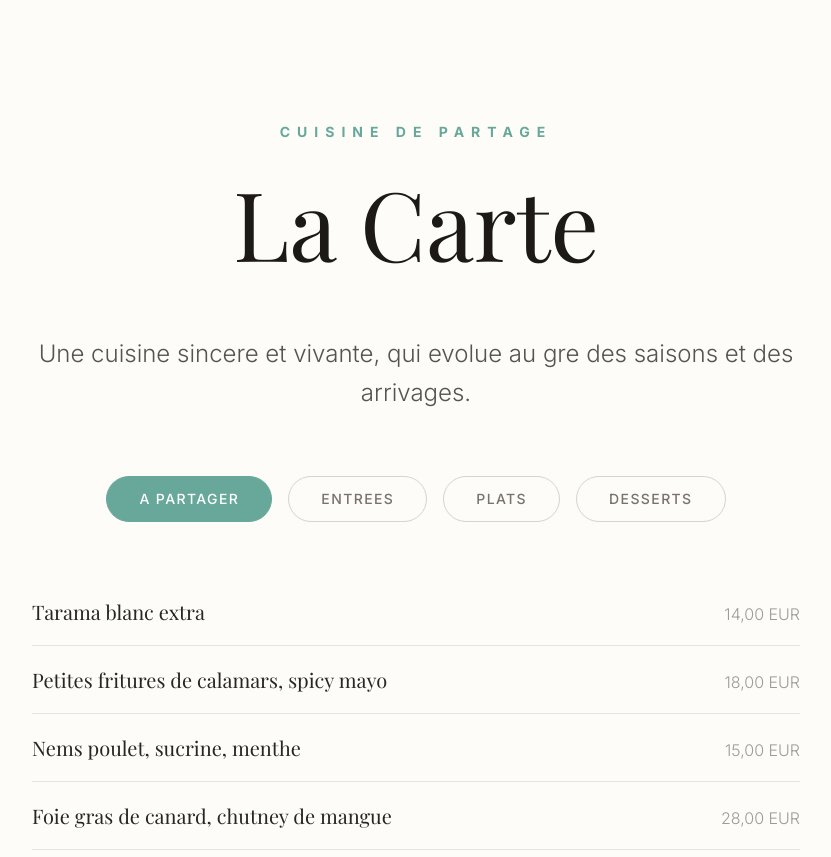
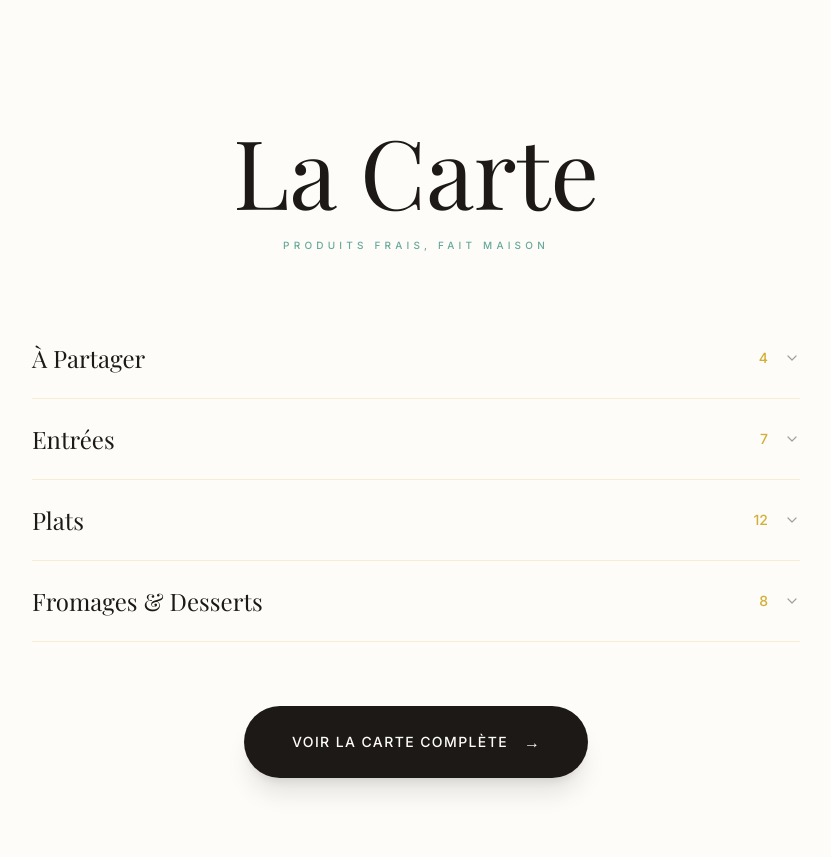
Before and after one commit to PremIA92100/AMOURETTE-LANDING-PAGE, a Next.js app: page / in a window 1280 px wide. Shown: the part 1940-2797 px from the top of the page, without its empty margins (224-1055 px from the left). Built offline with nearby package versions, Linux system fonts and the light colour scheme; a web font is replaced by a local one.

Commit message:
refactor: MenuPreview accordion + fix accents français

```diff
--- a/components/sections/MenuPreview.tsx
+++ b/components/sections/MenuPreview.tsx
@@ -9,10 +9,10 @@ import { slugMap } from '@/lib/i18n'
 const easeOutExpo: [number, number, number, number] = [0.16, 1, 0.3, 1]
 
 const categories = [
-  { key: 'partager', label: 'A Partager' },
-  { key: 'entrees', label: 'Entrees' },
+  { key: 'partager', label: 'À Partager' },
+  { key: 'entrees', label: 'Entrées' },
   { key: 'plats', label: 'Plats' },
-  { key: 'desserts', label: 'Desserts' },
+  { key: 'desserts', label: 'Fromages & Desserts' },
 ]
 
 const menuData: Record<string, { name: string; price: string }[]> = {
@@ -23,143 +23,177 @@ const menuData: Record<string, { name: string; price: string }[]> = {
     { name: 'Foie gras de canard, chutney de mangue', price: '28,00 EUR' },
   ],
   entrees: [
-    { name: 'Veloute de butternut, noisettes grillees', price: '12,00 EUR' },
-    { name: 'Poireaux fondants, vinaigrette truffee', price: '15,00 EUR' },
+    { name: 'Velouté de butternut, noisettes grillées', price: '12,00 EUR' },
+    { name: 'Poireaux fondants, vinaigrette truffée', price: '15,00 EUR' },
     { name: "Salade d'endives, roquefort et noix", price: '16,00 EUR' },
-    { name: 'Thon epice, guacamole avocat', price: '23,00 EUR' },
+    { name: 'Thon épicé, guacamole avocat', price: '23,00 EUR' },
     { name: 'Tartare de bar, burrata, poutargue', price: '28,00 EUR' },
-    { name: "Coeur de saumon fume a l'aneth, blinis", price: '28,00 EUR' },
+    { name: "Cœur de saumon fumé à l'aneth, blinis", price: '28,00 EUR' },
     { name: "Carpaccio de Saint-Jacques, huile d'olive citron", price: '22,00 EUR' },
   ],
   plats: [
     { name: 'Gratin de macaroni, jambon, emmental et truffes', price: '28,00 EUR' },
-    { name: 'Lasagne de legumes grilles, tomate basilic', price: '22,00 EUR' },
+    { name: 'Lasagne de légumes grillés, tomate basilic', price: '22,00 EUR' },
     { name: 'Salade thai, saumon cru, citron soja', price: '28,00 EUR' },
-    { name: 'Risotto cremeux, gambas plancha', price: '38,00 EUR' },
-    { name: 'Noix de Saint-Jacques juste snackees', price: '38,00 EUR' },
-    { name: 'Saumon laque miso, gingembre, coriandre', price: '32,00 EUR' },
+    { name: 'Risotto crémeux, gambas plancha', price: '38,00 EUR' },
+    { name: 'Noix de Saint-Jacques juste snackées', price: '38,00 EUR' },
+    { name: 'Saumon laqué miso, gingembre, coriandre', price: '32,00 EUR' },
     { name: 'Bar plancha beurre blanc aux agrumes', price: '38,00 EUR' },
     { name: 'Steak tartare tradition, frites', price: '26,00 EUR' },
     { name: 'Bacon burger Aubrac', price: '28,00 EUR' },
-    { name: 'Paillard de poulet extra grille au citron', price: '28,00 EUR' },
-    { name: 'Plat mijote de boeuf', price: '26,00 EUR' },
-    { name: 'Entrecote argentine bearnaise', price: '47,00 EUR' },
+    { name: 'Paillard de poulet extra grillé au citron', price: '28,00 EUR' },
+    { name: 'Plat mijoté de bœuf', price: '26,00 EUR' },
+    { name: 'Entrecôte argentine béarnaise', price: '47,00 EUR' },
   ],
   desserts: [
-    { name: "Comte 24 mois, pain du coin grille", price: '12,00 EUR' },
-    { name: 'Brioche perdue caramelisee', price: '14,00 EUR' },
-    { name: 'Creme brulee pistache, noisettes', price: '12,00 EUR' },
+    { name: 'Comté 24 mois, pain du coin grillé', price: '12,00 EUR' },
+    { name: 'Brioche perdue caramélisée', price: '14,00 EUR' },
+    { name: 'Crème brûlée pistache, noisettes', price: '12,00 EUR' },
     { name: 'Clafoutis de saison', price: '12,00 EUR' },
     { name: 'Pavlova fruits rouges', price: '22,00 EUR' },
     { name: 'Salade de mangue passion', price: '14,00 EUR' },
     { name: 'Petit pot de glace et sorbet, Philippe Faur', price: '8,00 EUR' },
-    { name: 'Gateau au chocolat, creme anglaise maison', price: '14,00 EUR' },
+    { name: 'Gâteau au chocolat, crème anglaise maison', price: '14,00 EUR' },
   ],
 }
 
-function MenuItem({ item, index }: { item: { name: string; price: string }; index: number }) {
-  return (
-    <motion.div
-      key={item.name}
-      initial={{ opacity: 0, y: 10 }}
-      animate={{ opacity: 1, y: 0 }}
-      transition={{
-        duration: 0.3,
-        delay: index * 0.05,
-        ease: easeOutExpo,
-      }}
-      className="group relative py-5 cursor-default"
-    >
-      <div className="flex justify-between items-baseline w-full gap-4">
-        <span className="text-stone-800 font-serif text-base md:text-xl md:group-hover:text-amourette transition-colors duration-300">
-          {item.name}
-        </span>
-        <span className="text-stone-500 text-sm md:text-base font-light whitespace-nowrap shrink-0 opacity-100 md:opacity-70 md:group-hover:opacity-100 transition-opacity duration-300">
-          {item.price}
-        </span>
-      </div>
-      <div className="absolute bottom-0 left-0 right-0 h-[1px] bg-stone-200">
-        <div className="h-full bg-amourette origin-left scale-x-0 md:group-hover:scale-x-100 transition-transform duration-300 ease-out" />
-      </div>
-    </motion.div>
-  )
+function formatPrice(raw: string): string {
+  const num = parseFloat(raw.replace(',', '.').replace(/[^0-9.]/g, ''))
+  if (isNaN(num)) return raw
+  return num % 1 === 0 ? `${Math.round(num)}€` : `${num.toFixed(2).replace('.', ',')}€`
 }
 
 export default function MenuPreview({ locale = 'fr' }: { locale?: Locale }) {
-  const [activeTab, setActiveTab] = useState('partager')
+  const [openKey, setOpenKey] = useState<string | null>(null)
+
+  const toggle = (key: string) => {
+    setOpenKey((prev) => (prev === key ? null : key))
+  }
 
   return (
     <section className="py-20 md:py-32 bg-paper relative overflow-hidden">
       <div className="absolute inset-0 bg-[radial-gradient(circle_at_center,_var(--tw-gradient-stops))] from-stone-100/40 via-paper to-paper" />
 
       <div className="container mx-auto px-6 relative z-10">
-        <div className="max-w-4xl mx-auto text-center">
-          <motion.span
+        {/* Header */}
+        <div className="max-w-3xl mx-auto text-center mb-12 md:mb-16">
+          <motion.h2
+            initial={{ opacity: 0, y: 20 }}
+            whileInView={{ opacity: 1, y: 0 }}
+            viewport={{ once: true, amount: 0.2 }}
+            transition={{ duration: 0.8, ease: easeOutExpo }}
+            className="text-4xl md:text-8xl font-serif text-stone-900 mb-4"
+          >
+            La Carte
+          </motion.h2>
+          <motion.p
             initial={{ opacity: 0, y: 15 }}
             whileInView={{ opacity: 1, y: 0 }}
             viewport={{ once: true, amount: 0.2 }}
-            transition={{ duration: 0.5, ease: easeOutExpo }}
-            className="text-amourette text-xs md:text-sm font-bold uppercase tracking-[0.5em] mb-8 block"
+            transition={{ duration: 0.5, delay: 0.15, ease: easeOutExpo }}
+            className="text-amourette text-xs md:text-sm font-medium uppercase tracking-[0.3em]"
+            style={{ fontVariantCaps: 'all-small-caps' }}
           >
-            Cuisine de Partage
-          </motion.span>
-
-          <h2 className="text-4xl md:text-8xl font-serif text-stone-900 mb-12 md:mb-16">
-            La Carte
-          </h2>
-
-          <motion.p
-            initial={{ opacity: 0, y: 20 }}
-            whileInView={{ opacity: 1, y: 0 }}
-            viewport={{ once: true, amount: 0.2 }}
-            transition={{ duration: 0.5, delay: 0.2, ease: easeOutExpo }}
-            className="text-stone-600 text-lg md:text-2xl font-light leading-relaxed mb-12 md:mb-16 max-w-3xl mx-auto"
-          >
-            Une cuisine sincere et vivante, qui evolue au gre des saisons et
-            des arrivages.
+            {locale === 'fr' ? 'Produits frais, fait maison' : 'Fresh products, homemade'}
           </motion.p>
         </div>
 
+        {/* Accordion */}
+        <div className="max-w-3xl mx-auto">
+          {categories.map((cat, catIndex) => {
+            const isOpen = openKey === cat.key
+            const items = menuData[cat.key]
+
+            return (
               <motion.div
-          initial={{ opacity: 0, y: 15 }}
+                key={cat.key}
+                initial={{ opacity: 0, y: 12 }}
                 whileInView={{ opacity: 1, y: 0 }}
                 viewport={{ once: true, amount: 0.2 }}
-          transition={{ duration: 0.5, delay: 0.3, ease: easeOutExpo }}
-          className="max-w-4xl mx-auto mb-12"
+                transition={{
+                  duration: 0.5,
+                  delay: catIndex * 0.1,
+                  ease: easeOutExpo,
+                }}
+                className="border-b border-[#D4AF37]/20"
               >
-          <div className="flex overflow-x-auto gap-2 md:gap-4 justify-center pb-2">
-            {categories.map((cat) => (
+                {/* Accordion Header */}
                 <button
-                key={cat.key}
-                onClick={() => setActiveTab(cat.key)}
-                className={`relative px-5 py-2.5 md:px-8 md:py-3 min-h-[44px] text-xs md:text-sm uppercase tracking-widest font-medium whitespace-nowrap rounded-full border transition-all duration-500 ${
-                  activeTab === cat.key
-                    ? 'bg-amourette text-white border-amourette'
-                    : 'bg-transparent text-stone-500 border-stone-300 md:hover:border-amourette md:hover:text-amourette'
-                }`}
+                  onClick={() => toggle(cat.key)}
+                  className="w-full min-h-14 flex items-center justify-between py-5 md:py-6 group cursor-pointer"
                 >
+                  <span className="font-serif text-xl md:text-2xl text-stone-900 transition-all duration-300 group-hover:text-amourette group-hover:translate-x-1.5 inline-block">
                     {cat.label}
+                  </span>
+                  <div className="flex items-center gap-3 md:gap-4">
+                    <span className="text-[#D4AF37] text-xs md:text-sm font-medium">
+                      {items.length}
+                    </span>
+                    <motion.svg
+                      animate={{ rotate: isOpen ? 180 : 0 }}
+                      transition={{ duration: 0.35, ease: easeOutExpo }}
+                      width="16"
+                      height="16"
+                      viewBox="0 0 16 16"
+                      fill="none"
+                      className="text-stone-400"
+                    >
+                      <path
+                        d="M4 6L8 10L12 6"
+                        stroke="currentColor"
+                        strokeWidth="1.2"
+                        strokeLinecap="round"
+                        strokeLinejoin="round"
+                      />
+                    </motion.svg>
+                  </div>
                 </button>
+
+                {/* Accordion Content */}
+                <AnimatePresence initial={false}>
+                  {isOpen && (
+                    <motion.div
+                      initial={{ height: 0, opacity: 0 }}
+                      animate={{ height: 'auto', opacity: 1 }}
+                      exit={{ height: 0, opacity: 0 }}
+                      transition={{
+                        height: { type: 'spring', stiffness: 350, damping: 35 },
+                        opacity: { duration: 0.25 },
+                      }}
+                      className="overflow-hidden"
+                    >
+                      <div className="pb-6 md:pb-8">
+                        {items.map((item, index) => (
+                          <motion.div
+                            key={`${item.name}-${index}`}
+                            initial={{ opacity: 0, y: 8 }}
+                            animate={{ opacity: 1, y: 0 }}
+                            transition={{
+                              duration: 0.3,
+                              delay: index * 0.04,
+                              ease: easeOutExpo,
+                            }}
+                            className="flex items-baseline gap-2 py-4 md:py-5 group/item"
+                          >
+                            <span className="font-serif text-base md:text-lg text-stone-800 shrink-0 transition-all duration-300 group-hover/item:font-medium">
+                              {item.name}
+                            </span>
+                            <span className="flex-1 border-b border-dotted border-stone-300 min-w-[1rem] self-end mb-[0.2em]" />
+                            <span className="text-amourette text-sm md:text-base font-medium whitespace-nowrap shrink-0">
+                              {formatPrice(item.price)}
+                            </span>
+                          </motion.div>
                         ))}
                       </div>
                     </motion.div>
-
-        <div className="max-w-3xl mx-auto">
-          <AnimatePresence mode="wait">
-            <motion.div
-              key={activeTab}
-              initial={{ opacity: 0, y: 15 }}
-              animate={{ opacity: 1, y: 0 }}
-              exit={{ opacity: 0, y: -10 }}
-              transition={{ duration: 0.4, ease: easeOutExpo }}
-            >
-              {menuData[activeTab].map((item, index) => (
-                <MenuItem key={item.name} item={item} index={index} />
-              ))}
+                  )}
+                </AnimatePresence>
               </motion.div>
-          </AnimatePresence>
+            )
+          })}
         </div>
 
+        {/* CTA */}
         <motion.div
           initial={{ opacity: 0, y: 20 }}
           whileInView={{ opacity: 1, y: 0 }}
@@ -172,7 +206,7 @@ export default function MenuPreview({ locale = 'fr' }: { locale?: Locale }) {
             className="group inline-flex items-center gap-4 px-8 py-5 md:px-12 md:py-6 min-h-[44px] bg-stone-900 text-paper rounded-full md:hover:bg-amourette transition-all duration-500 shadow-xl md:hover:shadow-amourette/20"
           >
             <span className="uppercase tracking-widest text-sm font-medium">
-              {locale === 'fr' ? 'Voir la carte complete' : 'See full menu'}
+              {locale === 'fr' ? 'Voir la carte complète' : 'See full menu'}
             </span>
             <span className="md:group-hover:translate-x-1 transition-transform duration-300">
               &rarr;
```
Lines whose indentation alone changed are shown as unchanged.
